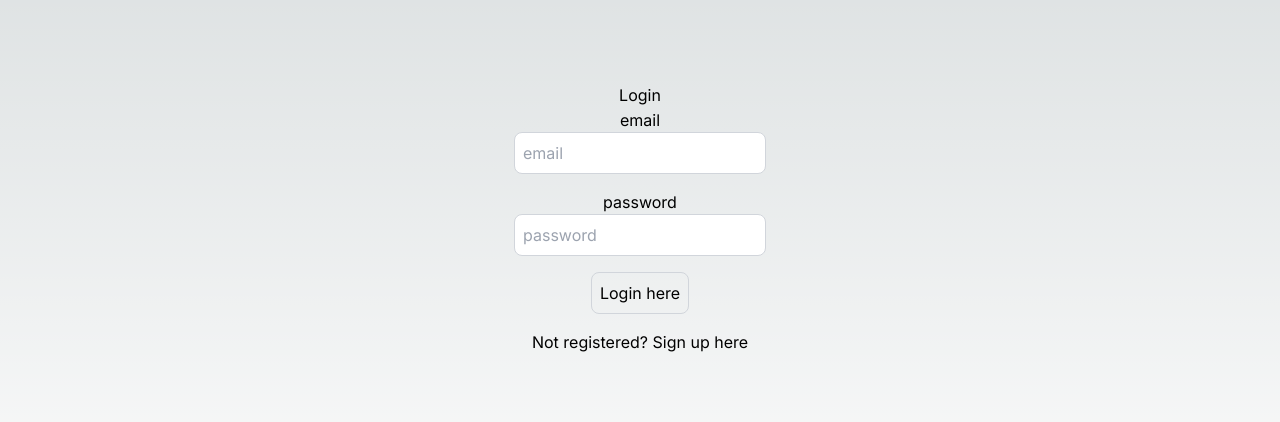
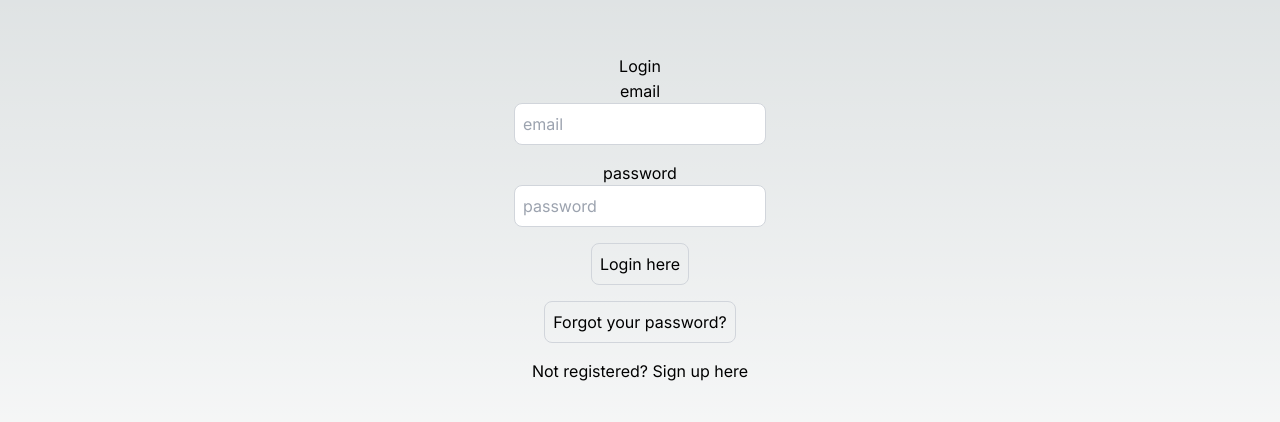
Before and after one commit to italianPalms/fullstack_next.js, a Next.js app: page /login in a window 1280 px wide. Shown: the part 182-604 px from the top of the page. Built offline with nearby package versions, Linux system fonts and the light colour scheme.

Commit message:
add forget password button to the login page

```diff
--- a/src/app/login/page.tsx
+++ b/src/app/login/page.tsx
@@ -69,6 +69,9 @@ export default function LoginPage() {
             <button
             onClick={onLogin}
             className="p-2 border border-gray-300 rounded-lg mb-4 focus:outline-none focus:border-gray-600">Login here</button>
+            <button
+            // onClick={}
+            className="p-2 border border-gray-300 rounded-lg mb-4 focus:outline-none focus:border-gray-600"><Link href="/resetPassword">Forgot your password?</Link></button>
             <Link href="/signup">Not registered? Sign up here</Link>
         </div>
     )
```
